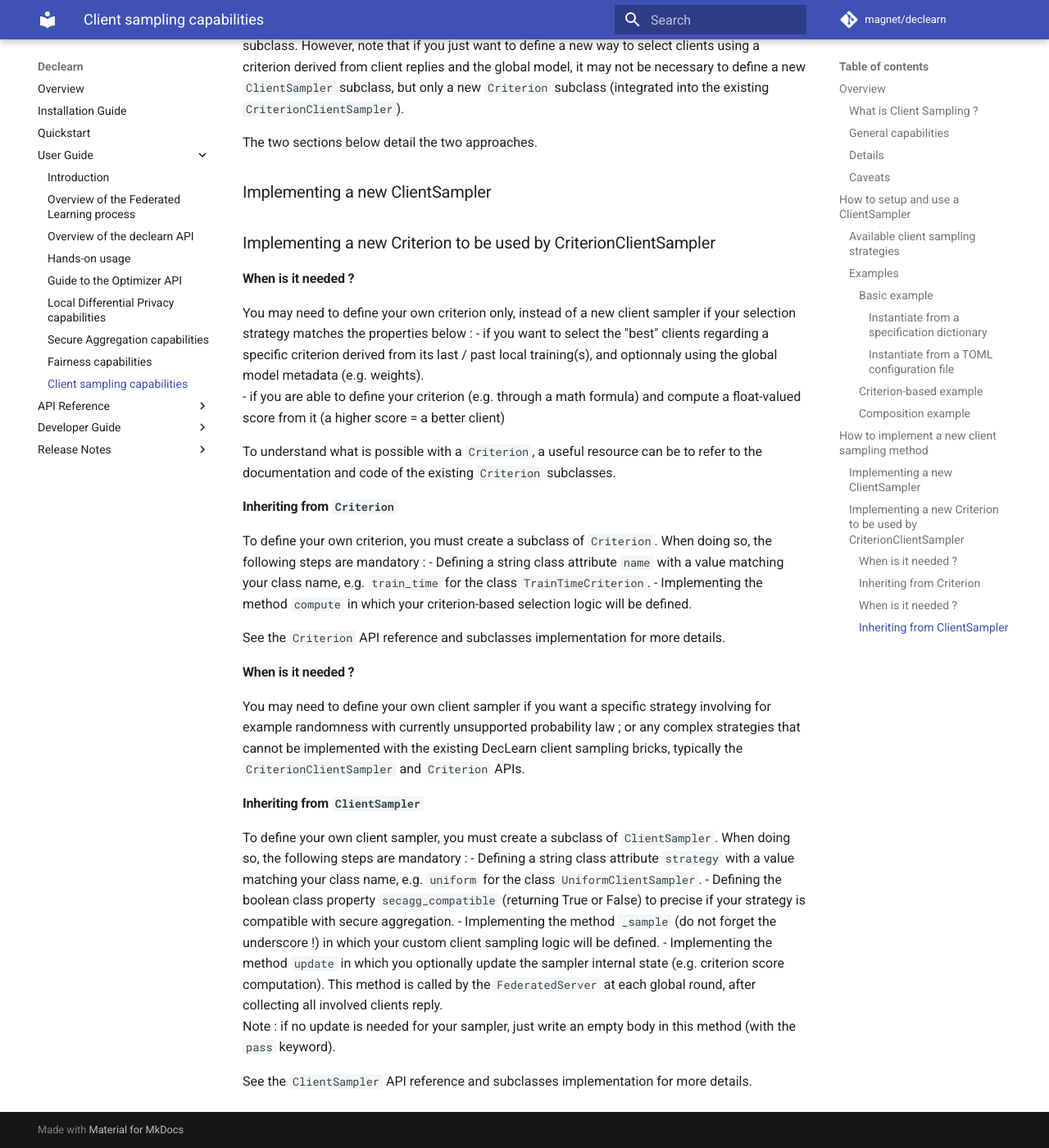
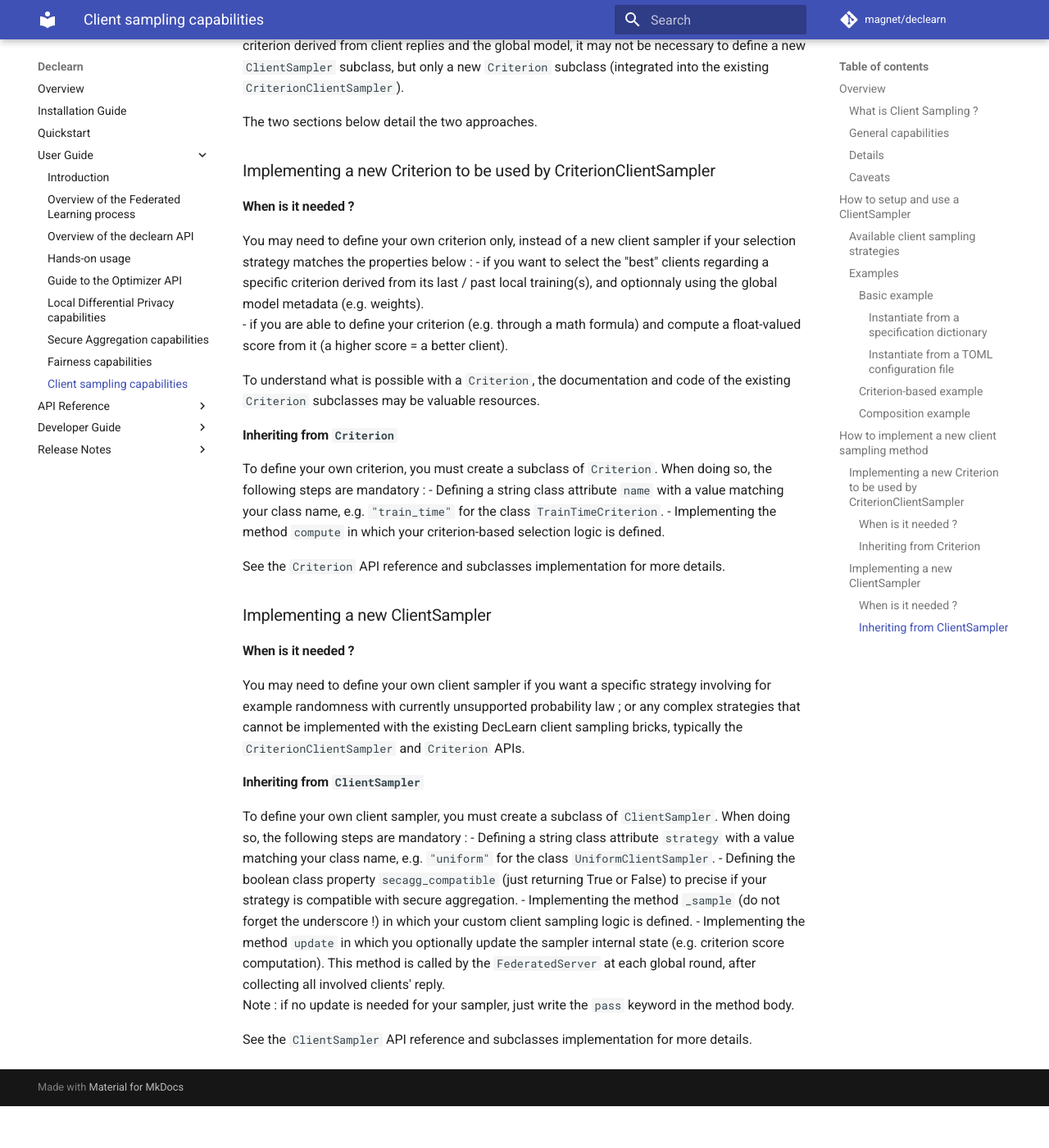
Before and after one commit to DecLearn/declearn, an MkDocs documentation site: the page built from docs/user-guide/client_sampling.md, in a window 1280 px wide and 1400 px high, scrolled down 6536 px. Shown: the whole window at 82% size. Built offline with MkDocs 1.6.1 and Material for MkDocs 9.7.7, drawn with Linux system fonts in a browser that asks for light colours; the version menu is left out; after the commit the page ends 7885 px from its top, so only the background shows below that; some of the changed text lies outside the part shown.

Commit message:
Reread and fix client sampling user doc

````diff
--- a/docs/user-guide/client_sampling.md
+++ b/docs/user-guide/client_sampling.md
@@ -10,8 +10,8 @@
 
 ### General capabilities
 
-In DecLearn, this process is handled by a ClientSampler attributed to the
-FederatedServer.
+In DecLearn, this process is handled by a `ClientSampler` attributed to the
+`FederatedServer`.
 
 In the running phase of the server, the client sampler is called before each
 training round to select the client that will be involved. If no client sampler
@@ -88,7 +88,7 @@
   from the global model.
   Available `Criterion` subclasses :
     - `GradientNormCriterion` : the criterion score is the L2-norm of the client
-    "gradients" (updates)
+    "gradients" (updates).
 
     - `NormalizedDivCriterion` : the criterion score is the client "normalized
     model divergence" computed from client updates and global server weights :
@@ -241,9 +239,8 @@
 
 #### Criterion-based example
 
-In this section, you can find an example of how to use a `ClientSampler` object
-and a `Criterion` object to build a criterion client sampler. Here we use the
-L2-norm of the client gradients as criterion :
+In this section, you can find an example of how to use a
+`ClientSampler` object and a `Criterion` object to build a criterion client sampler. Here we use the  L2-norm of the client gradients as criterion :
 
 ```python
 from declearn.client_sampler import CriterionClientSampler
@@ -336,21 +331,22 @@
 derived from its last / past local training(s), and optionnaly using the global
 model metadata (e.g. weights).
 - if you are able to define your criterion (e.g. through a math formula)
-and compute a float-valued score from it (a higher score = a better client)
+and compute a float-valued score from it (a higher score = a better client).
 
-To understand what is possible with a `Criterion`, a useful resource can be to
-refer to the documentation and code of the existing `Criterion` subclasses.
+To understand what is possible with a `Criterion`, the documentation and code of the existing `Criterion` subclasses may be valuable resources.
 
 #### Inheriting from `Criterion`
 To define your own criterion, you must create a subclass of `Criterion`. When
 doing so, the following steps are mandatory :
 - Defining a string class attribute `name` with a value matching your class
-name, e.g. `train_time` for the class `TrainTimeCriterion`.
+name, e.g. `"train_time"` for the class `TrainTimeCriterion`.
 - Implementing the method `compute` in which your criterion-based selection
-logic will be defined.
+logic is defined.
 
 See the `Criterion` API reference and subclasses implementation for more
 details.
+
+### Implementing a new ClientSampler
 
 #### When is it needed ?
 You may need to define your own client sampler if you want a specific strategy
@@ -364,17 +360,17 @@
 To define your own client sampler, you must create a subclass of
 `ClientSampler`. When doing so, the following steps are mandatory :
 - Defining a string class attribute `strategy` with a value matching your class
-name, e.g. `uniform` for the class `UniformClientSampler`.
-- Defining the boolean class property `secagg_compatible` (returning True or
-False) to precise if your strategy is compatible with secure aggregation.
+name, e.g. `"uniform"` for the class `UniformClientSampler`.
+- Defining the boolean class property `secagg_compatible` (just returning True
+or False) to precise if your strategy is compatible with secure aggregation.
 - Implementing the method `_sample` (do not forget the underscore !) in which
-your custom client sampling logic will be defined.
+your custom client sampling logic is defined.
 - Implementing the method `update` in which you optionally update the sampler
 internal state (e.g. criterion score computation). This method is called
 by the `FederatedServer` at each global round, after collecting all involved
-clients reply.
-Note : if no update is needed for your sampler, just write an empty body in
-this method (with the `pass` keyword).
+clients' reply.
+Note : if no update is needed for your sampler, just write the `pass` keyword
+in the method body.
 
 See the `ClientSampler` API reference and subclasses implementation for more
 details.
````
Also changed, not shown: other parts of docs/user-guide/client_sampling.md (+10 -14 lines).
